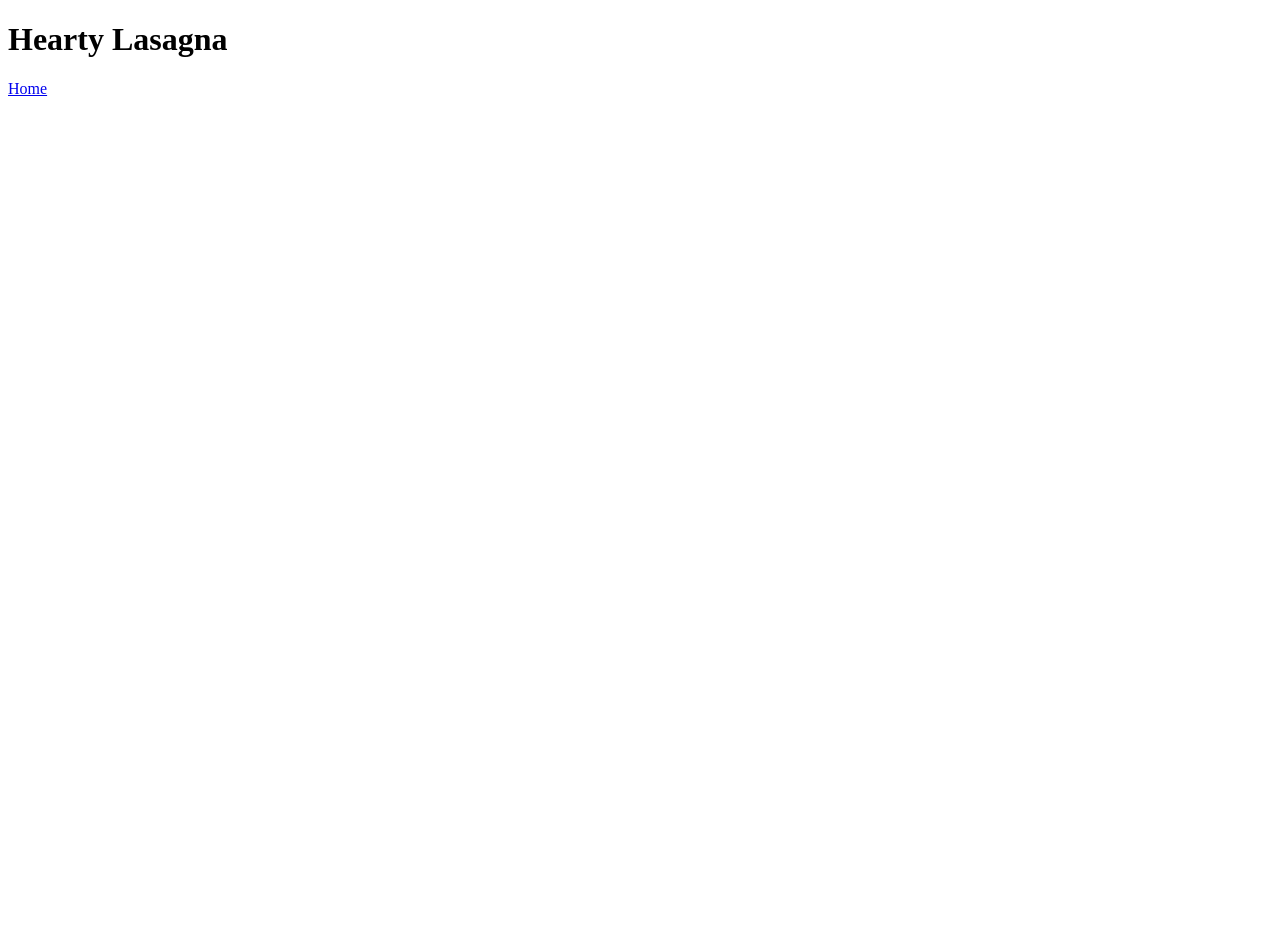
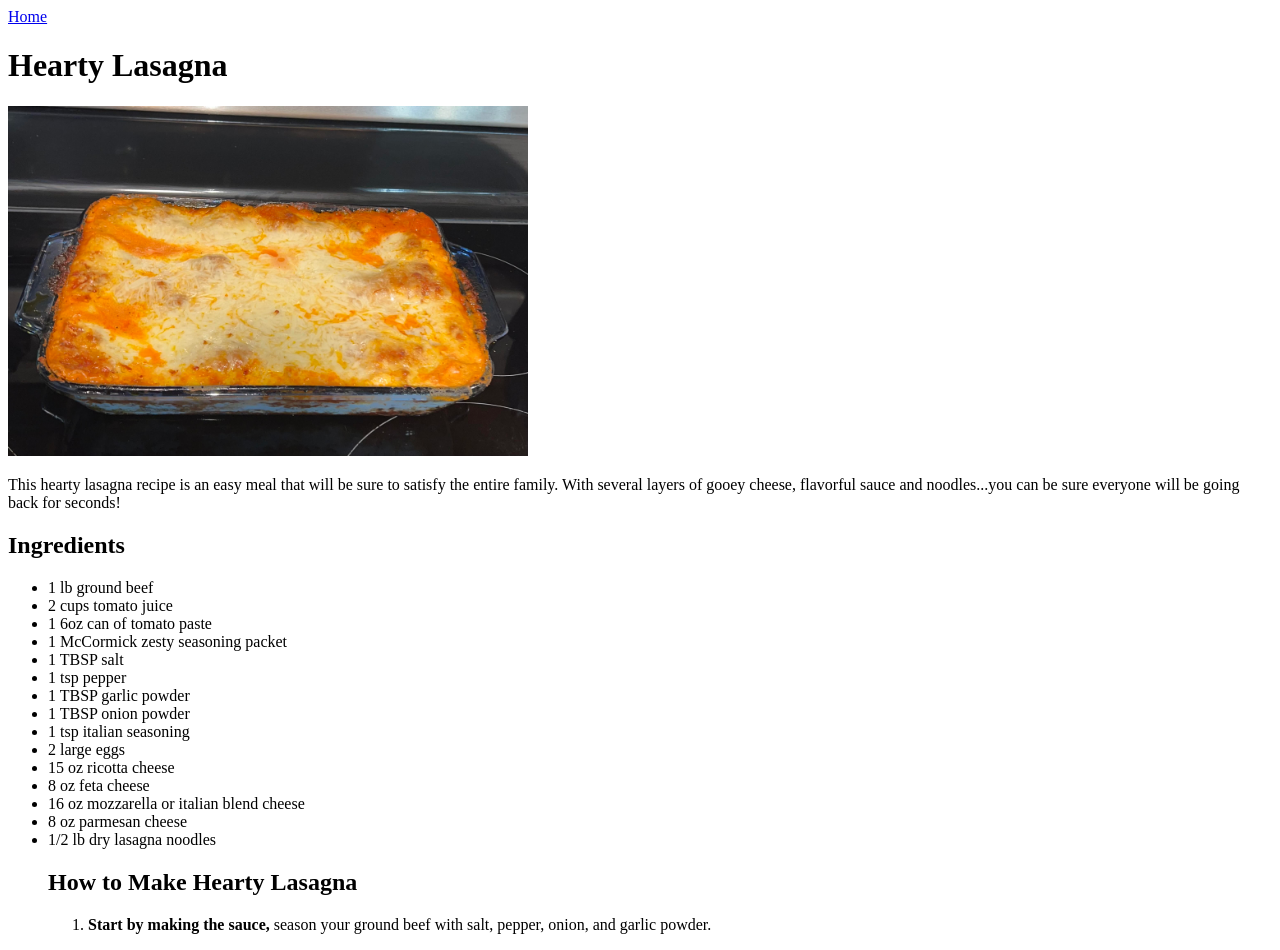
Before and after one commit to alissaroth/odin-recipes, a plain HTML site: page recipes/lasagna.html in a window 1280 px wide. Before the commit the page ends 800 px from the top, so only its background shows below. Drawn offline with Linux system fonts and the light colour scheme.

Commit message:
added ingredients

```diff
--- a/recipes/lasagna.html
+++ b/recipes/lasagna.html
@@ -4,8 +4,42 @@
     <meta charset="UTF-8">
 </head>
 <body>
+
+    <a href="../index.html">Home</a>
     <h1>Hearty Lasagna</h1>
-    <a href="../index.html">Home</a>
+    <img src="../images/lasagna.jpeg" alt="Lasagna in a casserole dish" height="350" width="520">
+    <p>This hearty lasagna recipe is an easy meal that will be sure to satisfy the entire family. With several layers of gooey cheese, flavorful sauce and noodles...you can be sure everyone will be going back for seconds! </p>
+    <h2>Ingredients</h2>
+        <ul><li>1 lb ground beef</li>
+            <li>2 cups tomato juice</li>
+            <li>1 6oz can of tomato paste</li>
+            <li>1 McCormick zesty seasoning packet</li>
+            <li>1 TBSP salt</li>
+            <li>1 tsp pepper</li>
+            <li>1 TBSP garlic powder</li>
+            <li>1 TBSP onion powder</li>
+            <li> 1 tsp italian seasoning</li>
+            <li>2 large eggs</li>
+            <li>15 oz ricotta cheese</li>
+            <li>8 oz feta cheese</li>
+            <li>16 oz mozzarella or italian blend cheese</li>
+            <li>8 oz parmesan cheese</li>
+            <li>1/2 lb dry lasagna noodles</li>
+
+        <h2>How to Make Hearty Lasagna</h2>
+        <ol><li><strong>Start by making the sauce,</strong> season your ground beef with salt, pepper, onion, and garlic powder. </li>
+
+
+
+
+        </ol>
+
+
+
+
+
+
+        </ul>
 </body>
 
 
```
